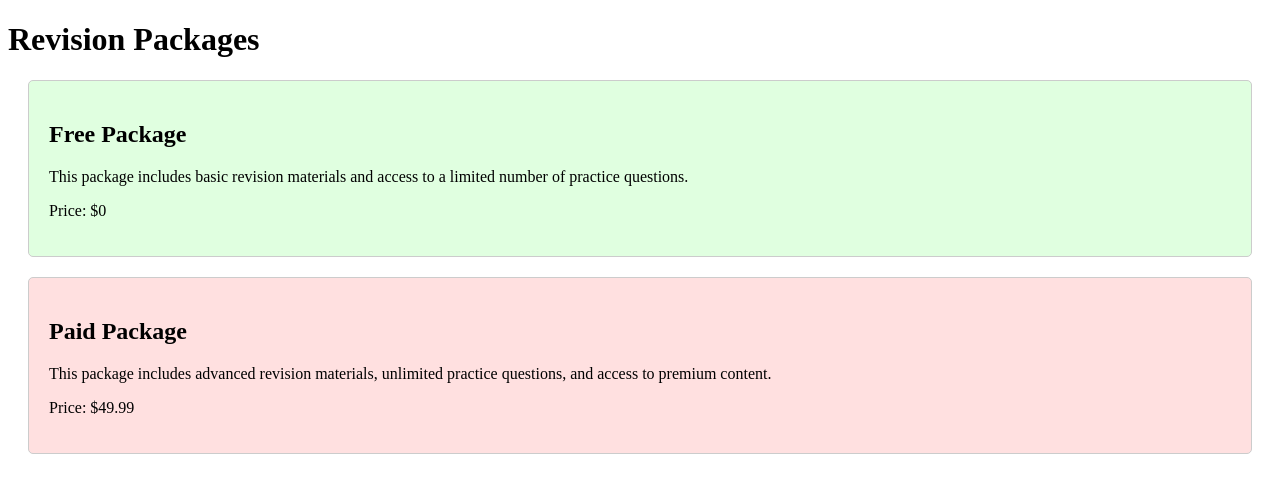
After one commit to Racso132/GibJohn, a PHP site: page /packages.php in a window 1280 px wide. The commit adds this page. Shown: the top 493 px of the page. Run offline with PHP 8.4, Linux system fonts and the light colour scheme.

Commit message:
Add top tutors section to index.php, update title and header in register.php, and create packages.php for revision offerings

```diff
--- /dev/null
+++ b/packages.php
@@ -0,0 +1,35 @@
+<!DOCTYPE html>
+<html lang="en">
+<head>
+    <meta charset="UTF-8">
+    <meta name="viewport" content="width=device-width, initial-scale=1.0">
+    <title>Revision Packages</title>
+    <style>
+        .package {
+            border: 1px solid #ccc;
+            padding: 20px;
+            margin: 20px;
+            border-radius: 5px;
+        }
+        .free {
+            background-color: #e0ffe0;
+        }
+        .paid {
+            background-color: #ffe0e0;
+        }
+    </style>
+</head>
+<body>
+    <h1>Revision Packages</h1>
+    <div class="package free">
+        <h2>Free Package</h2>
+        <p>This package includes basic revision materials and access to a limited number of practice questions.</p>
+        <p>Price: $0</p>
+    </div>
+    <div class="package paid">
+        <h2>Paid Package</h2>
+        <p>This package includes advanced revision materials, unlimited practice questions, and access to premium content.</p>
+        <p>Price: $49.99</p>
+    </div>
+</body>
+</html>
--- a/register.php
+++ b/register.php
@@ -28,12 +28,12 @@ if ($_SERVER["REQUEST_METHOD"] == "POST") {
 <head>
     <meta charset="UTF-8">
     <meta name="viewport" content="width=device-width, initial-scale=1.0">
-    <title>Register - Workout Routine</title>
-    <link rel="stylesheet" href="styles.css">
+    <title>Register - GibJohn</title>
+    <link rel="stylesheet" href="style.css">
 </head>
 <body>
     <header>
-        <h1>Workout Routine</h1>
+        <h1>GibJohn</h1>
         <nav>
             <a href="index.php">Home</a>
             <a href="about.php">About</a>
```
Also changed, not shown: index.php (+11 -0 lines).
